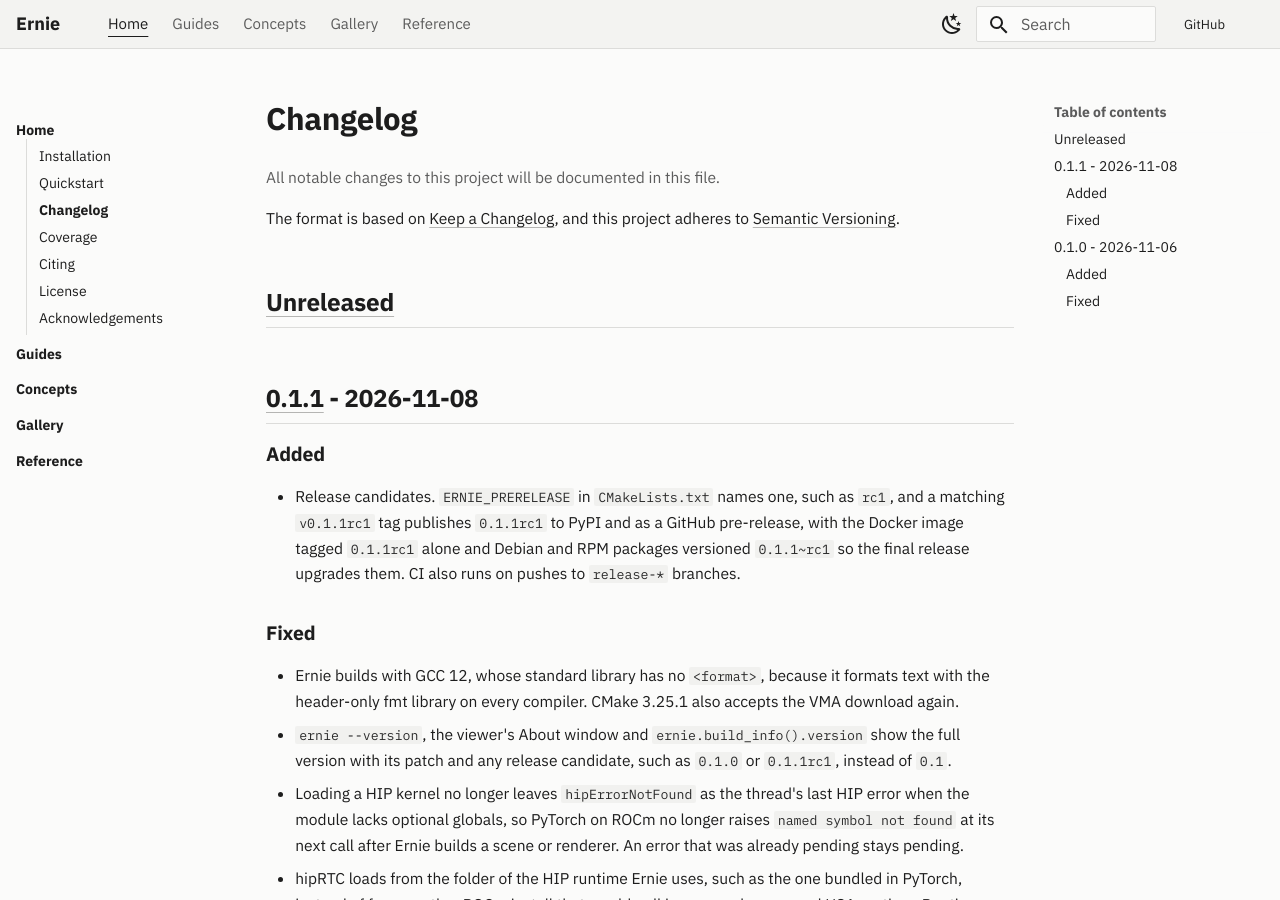
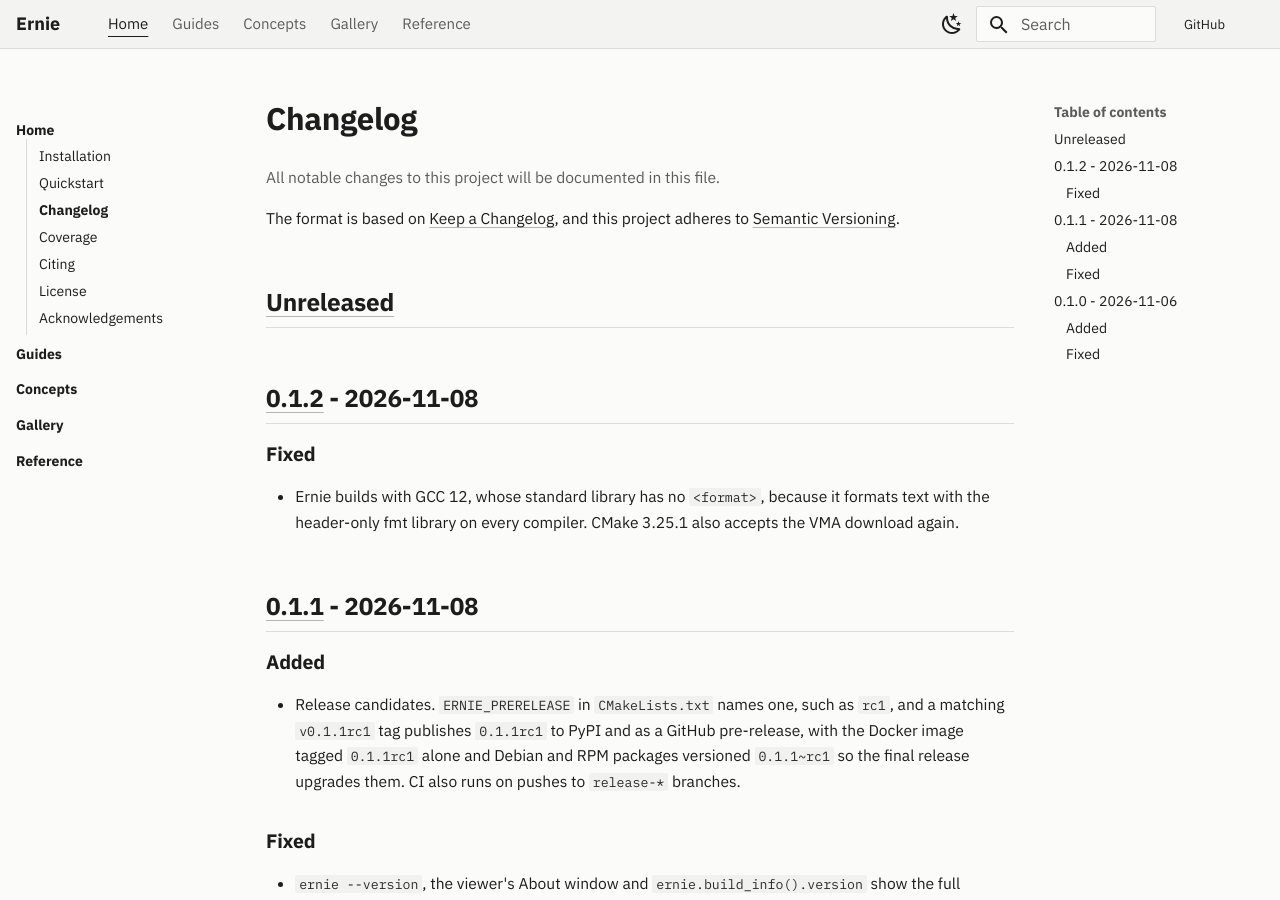
Before and after one commit to alexmaietta/ernie, an MkDocs documentation site: the page built from docs/_src/changelog.md, in a window 1280 px wide and 900 px high. Built offline with MkDocs 1.6.1 and Material for MkDocs 9.7.7, drawn with Linux system fonts in a browser that asks for light colours; comment, search, counter and statistics services are not loaded.

Commit message:
Release 0.1.2

```diff
--- a/CHANGELOG.md
+++ b/CHANGELOG.md
@@ -7,6 +7,12 @@
 
 ## [Unreleased]
 
+## [0.1.2] - 2026-11-08
+
+### Fixed
+
+- Ernie builds with GCC 12, whose standard library has no `<format>`, because it formats text with the header-only fmt library on every compiler. CMake 3.25.1 also accepts the VMA download again.
+
 ## [0.1.1] - 2026-11-08
 
 ### Added
@@ -42,6 +47,7 @@
 - Infinite planes no longer stretch scene and world bounds, and finite planes get flat boxes.
 - Cylinders, cones and capsules no longer show black speckles on their lit sides when seen from far away.
 
-[unreleased]: https://github.com/alexmaietta/ernie/compare/v0.1.1...HEAD
+[unreleased]: https://github.com/alexmaietta/ernie/compare/v0.1.2...HEAD
+[0.1.2]: https://github.com/alexmaietta/ernie/compare/v0.1.1rc1...v0.1.2
 [0.1.1]: https://github.com/alexmaietta/ernie/compare/v0.1.0...v0.1.1
 [0.1.0]: https://github.com/alexmaietta/ernie/releases/tag/v0.1.0
--- a/CMakeLists.txt
+++ b/CMakeLists.txt
@@ -6,7 +6,7 @@
 set(CMAKE_OSX_DEPLOYMENT_TARGET 26.0 CACHE STRING "")
 project(
     Ernie
-    VERSION 0.1.1
+    VERSION 0.1.2
     DESCRIPTION
         "Efficient Renderer for Natural and Interplanetary Environments: a physically-based, real-time, spectral renderer for planetary robotics and sensing"
     HOMEPAGE_URL "https://github.com/alexmaietta/ernie"
```
Also changed, not shown: other parts of CHANGELOG.md (+0 -1 lines), other parts of CMakeLists.txt (+1 -1 lines), README.md (+1 -1 lines), 3 other files.
